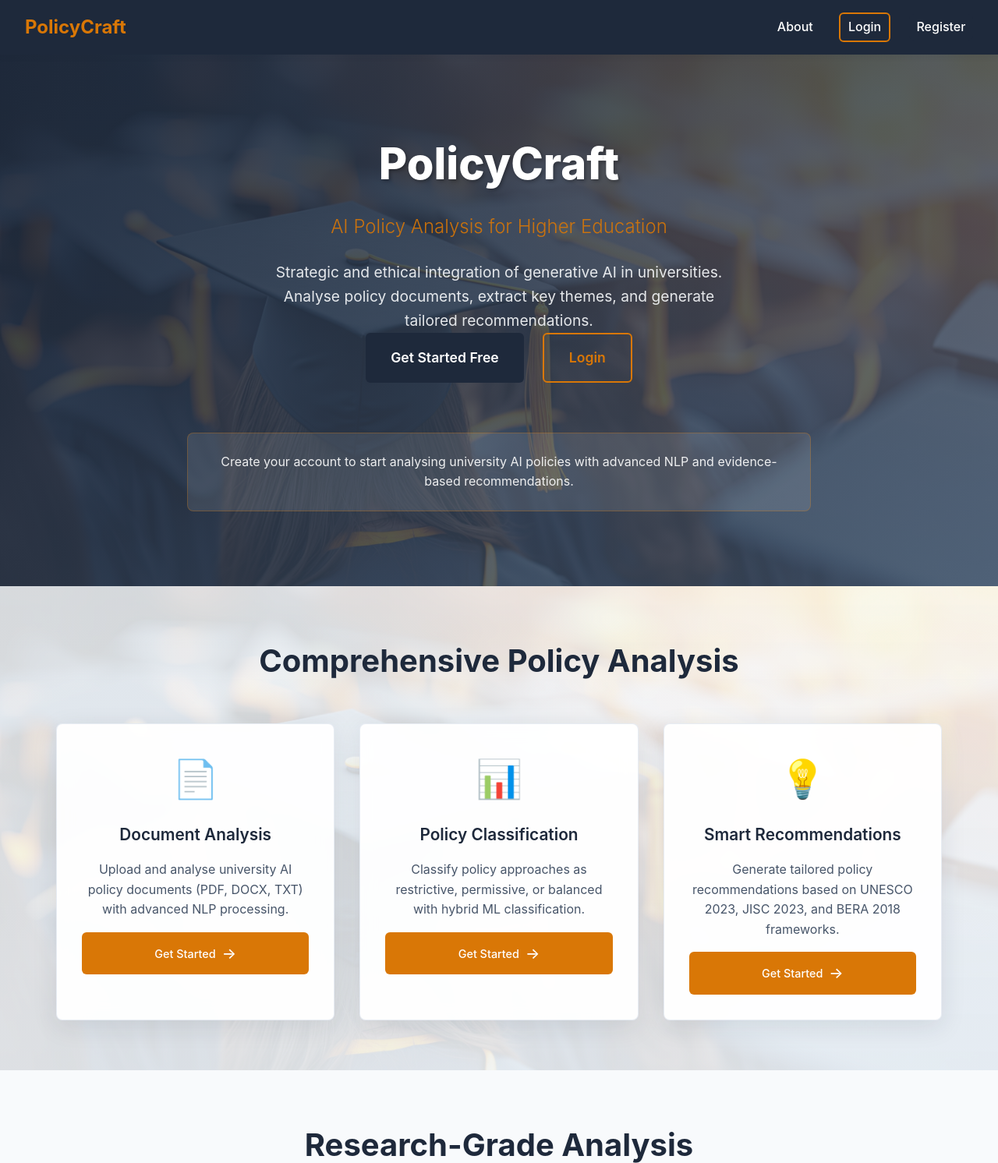
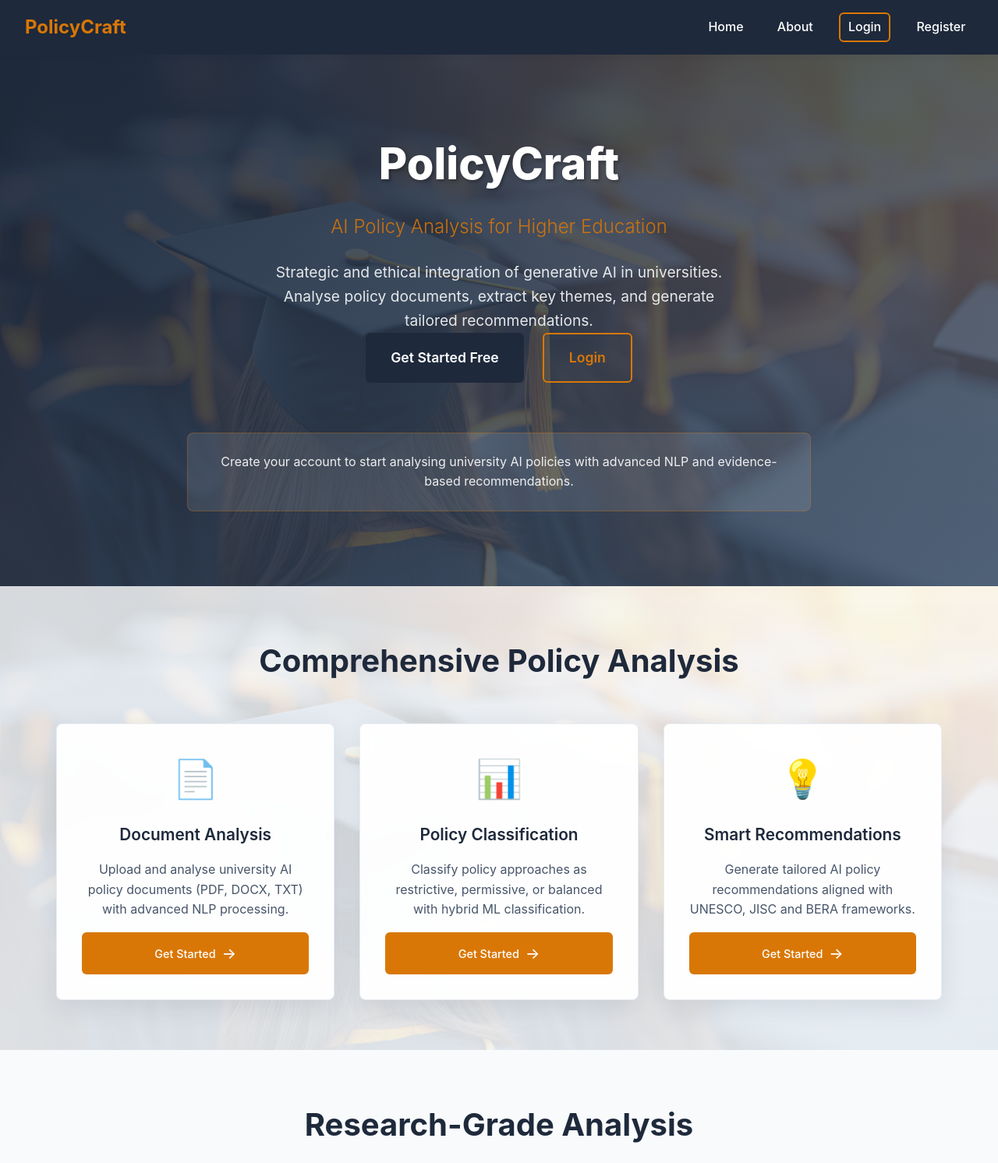
Before and after one commit to jacekkszczot/PolicyCraft, a Flask app: page / in a window 1280 px wide. Shown: the top 1492 px of the page at 78% size. Run offline with Flask 3, Linux system fonts and the light colour scheme; parts of the project's set-up code (start-up, migrations or seed data) failed here and were passed over.

Commit message:
home site updated

```diff
--- a/App/PolicyCraft /src/web/templates/base.html
+++ b/App/PolicyCraft /src/web/templates/base.html
@@ -15,6 +15,7 @@
         </div>
 
         <div class="nav-links">
+                <a href="{{ url_for('index') }}">Home</a>
             {% if current_user and current_user.is_authenticated %}
                 <a href="{{ url_for('dashboard') }}">Dashboard</a>
                 <a href="{{ url_for('upload_file') }}">Upload</a>
--- a/App/PolicyCraft /src/web/templates/index.html
+++ b/App/PolicyCraft /src/web/templates/index.html
@@ -84,7 +84,7 @@
                title="Generate evidence-based recommendations">
                 <div class="feature-icon">💡</div>
                 <h3>Smart Recommendations</h3>
-                <p>Generate tailored policy recommendations based on UNESCO 2023, JISC 2023, and BERA 2018 frameworks.</p>
+                <p>Generate tailored AI policy recommendations aligned with UNESCO, JISC and BERA frameworks.</p>
                 <div class="card-action">
                     <span class="action-text">
                         {% if current_user.is_authenticated %}Start Analysis{% else %}Get Started{% endif %}
```
Also changed, not shown: App/PolicyCraft-Databases/development/policycraft_dev.db.
